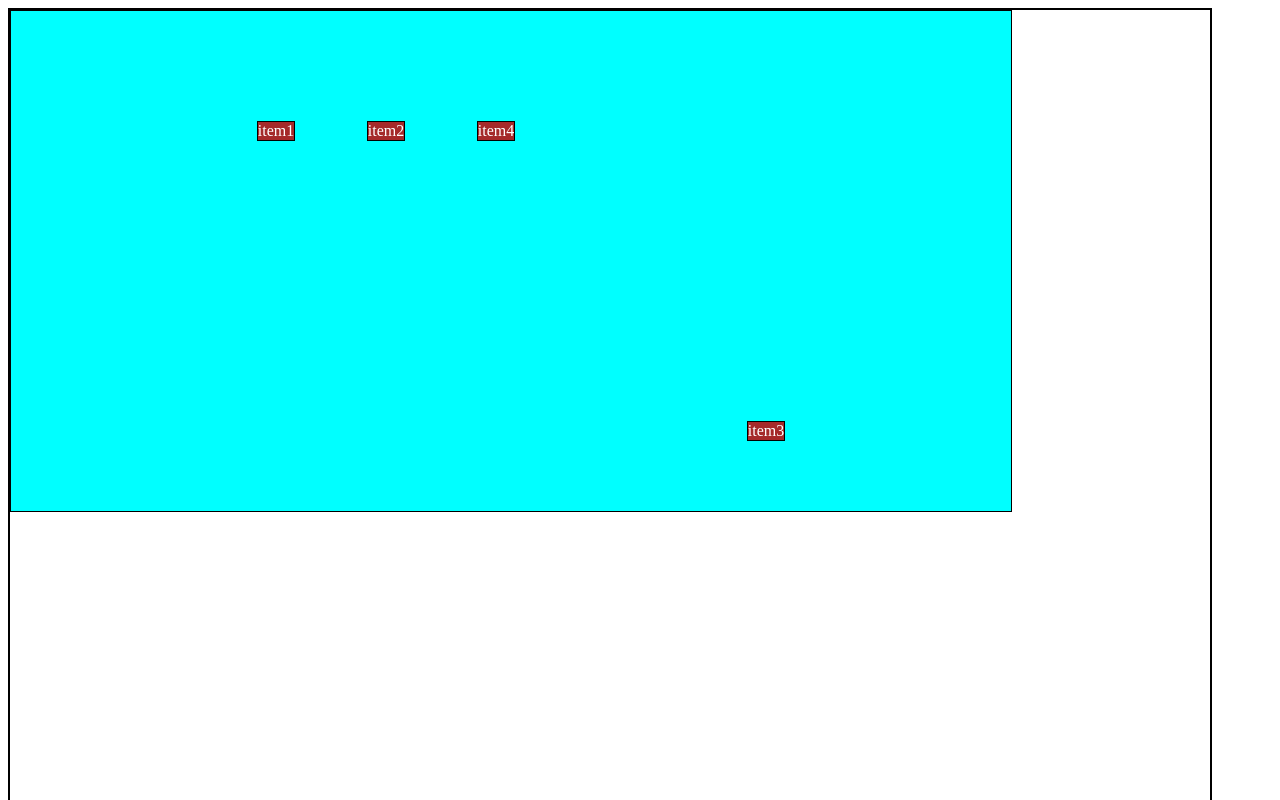
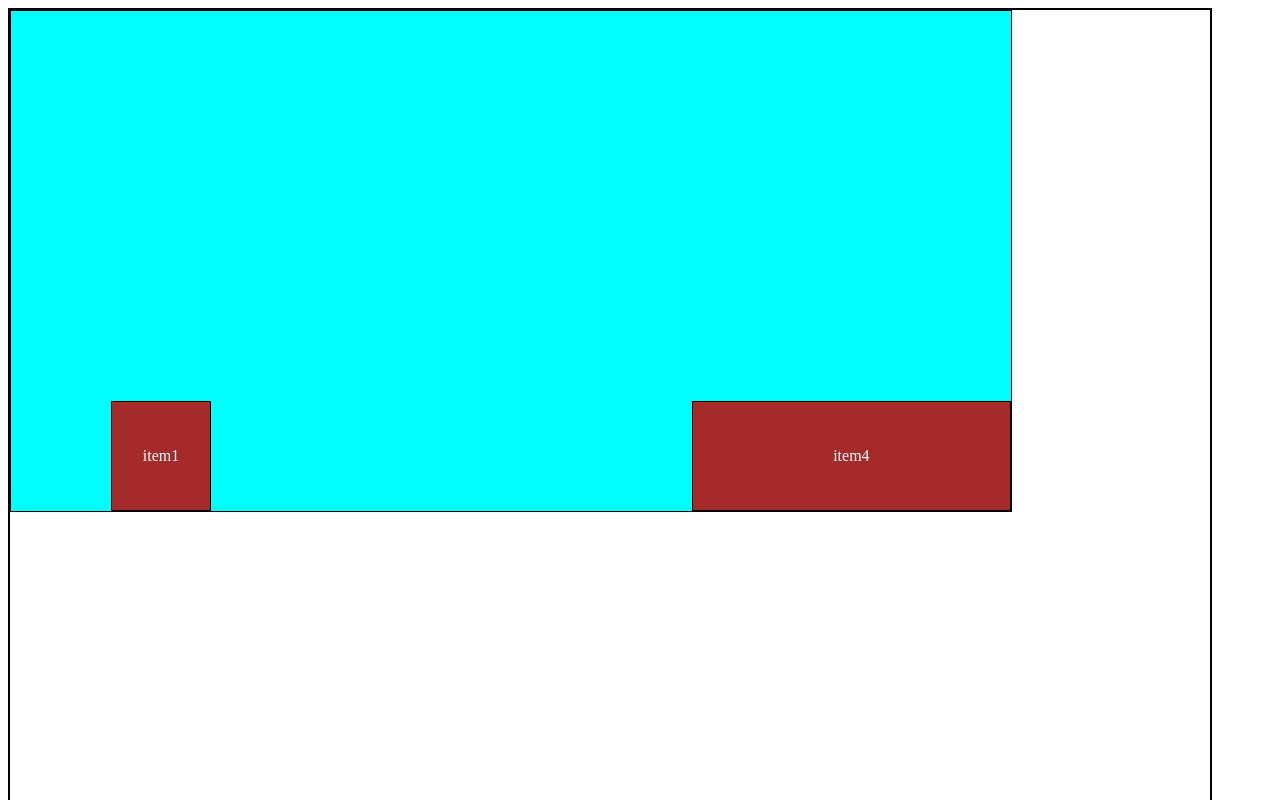
Before and after one commit to AARAVCHAUHAN1234/CSS-CSE11, a plain HTML site: page grid.html in a window 1280 px wide. Shown: the top 800 px of the page. Drawn offline with Linux system fonts and the light colour scheme.

Commit message:
grid rows and column

```diff
--- a/grid.html
+++ b/grid.html
@@ -15,14 +15,14 @@
                 grid-template-rows: repeat(3,100px);   /*<!--no of column--> */
                 /* grid-template-areas:"header header header header" "main main . sidebar" "footer footer footer footer"; */
 
-                column-gap:10px;
+                /* column-gap:10px;
                 row-gap: 10px;
                 justify-items:center;
                 align-items: center;
                 justify-content: center;
                 align-content:center;
-                grid-auto-columns:60px;
-
+                grid-auto-columns:60px;               */
+                grid-auto-flow:row ;
             }
             .item{
                 /* height: 100px;
@@ -34,20 +34,23 @@
                 color:white;
 
             }
-            /* .item1{
+            .item1{
                 grid-area: header;
+                grid-column-start:2 ;
+                grid-column-end:3 ;
+
             }
-            /* .item2{
+             .item2{
                 grid-area:main;
-            } */
+            }
             .item3{
                 grid-area: sidebar;
                 grid-column:(2,3) ;
                 grid-row: (5,8);
             }
-            /*.item4{
+            .item4{
                 grid-area:footer;
-            } */
+            }
     </style>
 </head>
 <body>
```
